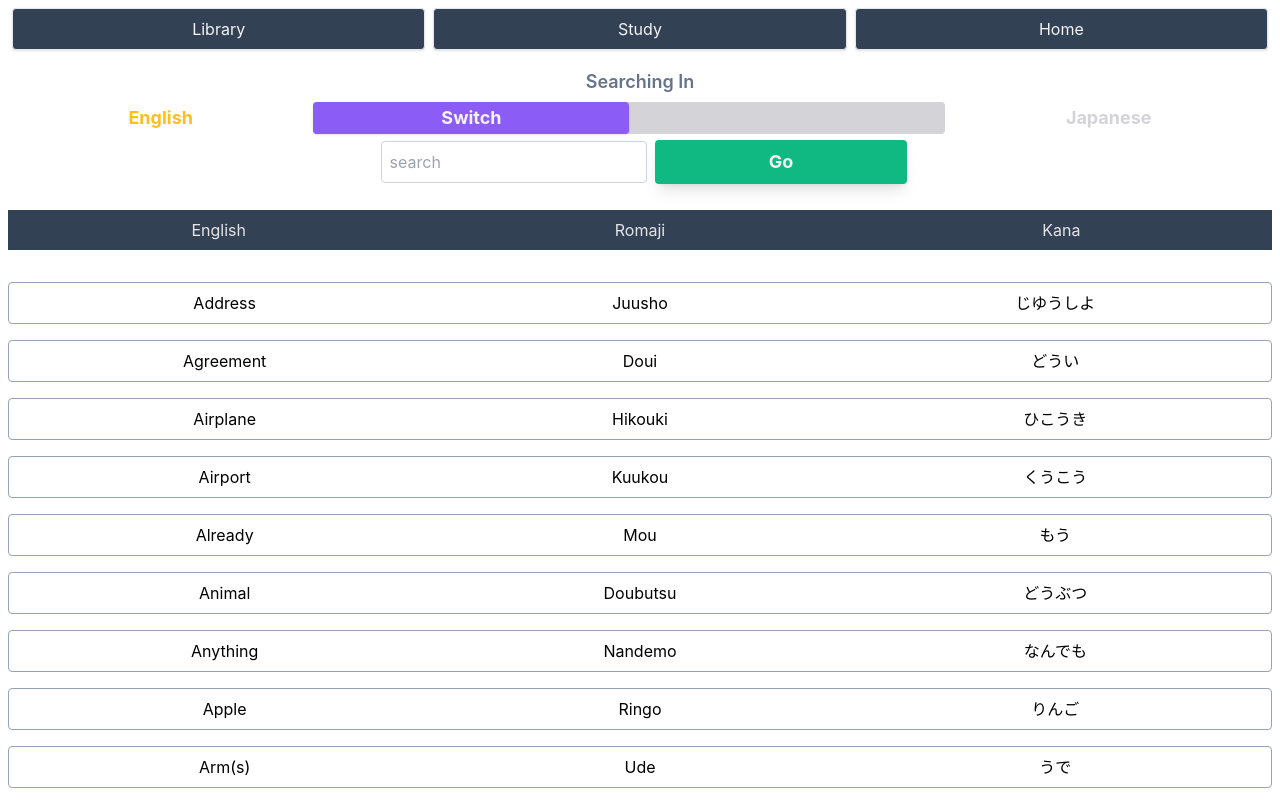
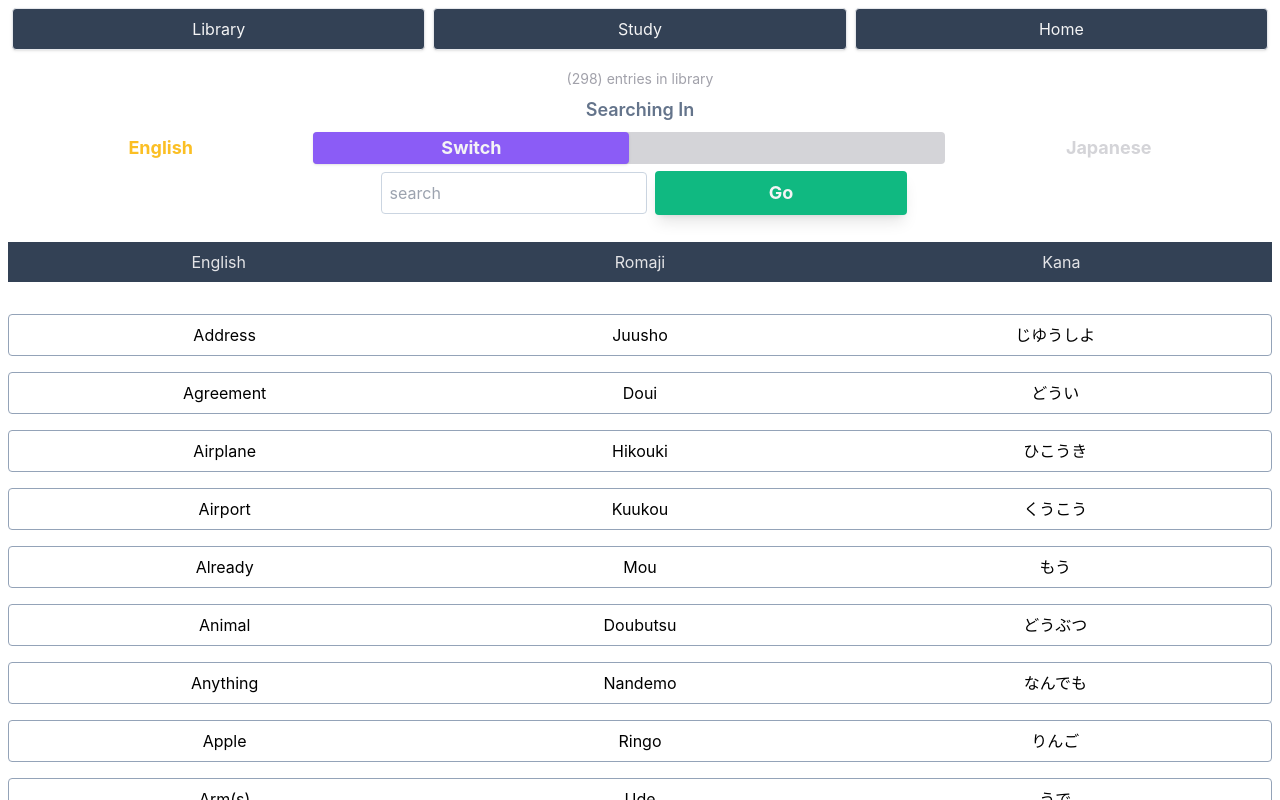
Before and after one commit to LumberJon1/JapaneseFlashcards, a React (Create React App) app: page / in a window 1280 px wide. Both pictures are taken after a click on the item "Library". Shown: the top 800 px of the page. Built offline with nearby package versions, Linux system fonts and the light colour scheme.

Commit message:
Added library count at the top of search component

```diff
--- a/src/components/LibrarySearch/index.js
+++ b/src/components/LibrarySearch/index.js
@@ -123,10 +123,15 @@ function LibrarySearch(props) {
     // animation state management
 
     return (
-        <div className="h-32 mt-3 mb-1 w-full flex flex-col items-center justify-around">
+        <div className="h-40 mt-3 mb-1 w-full flex flex-col items-center justify-around">
             <div
                 className="flex flex-col justify-evenly h-full w-full"
             >
+                <p
+                    className="text-sm text-zinc-400"
+                >
+                    ({countLibrary()}) entries in library
+                </p>
                 <p
                     className="font-semibold text-lg text-slate-500"
                 >
--- a/src/library.js
+++ b/src/library.js
@@ -2482,6 +2482,7 @@ const countLibrary = () => {
     // Consider logging an array of unique categories and their total word counts
 
     console.log("There are "+wordCount+" items in the library, excluding phrases.");
+    return wordCount;
 }
 
 module.exports = {library, sortLibrary, countLibrary};
```
